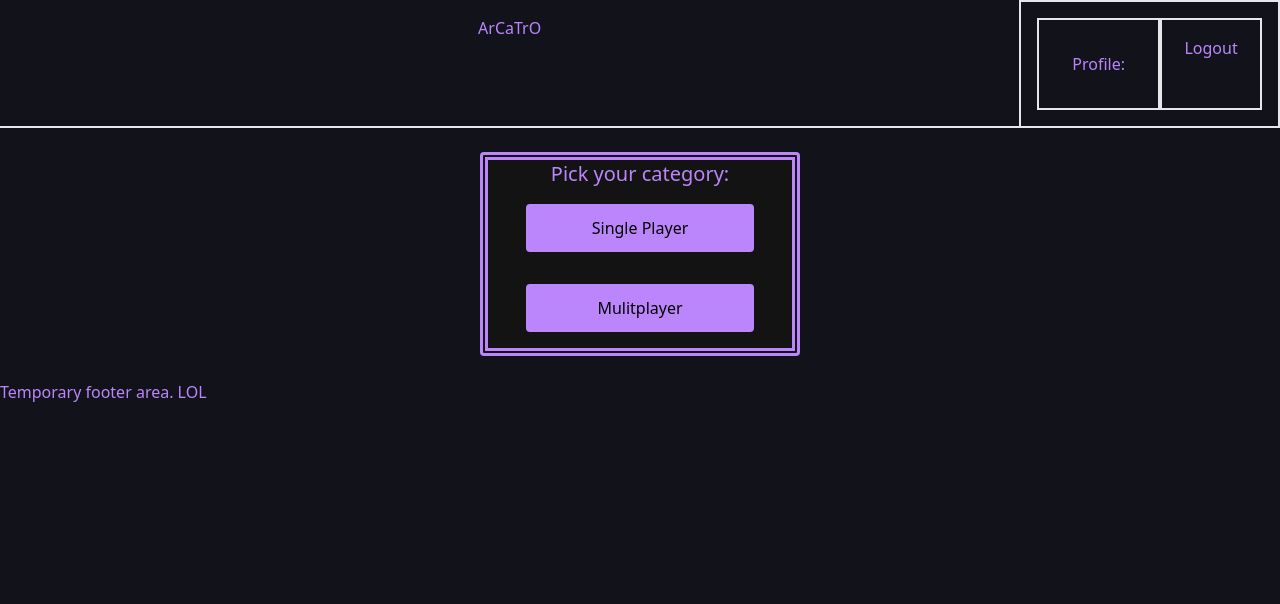
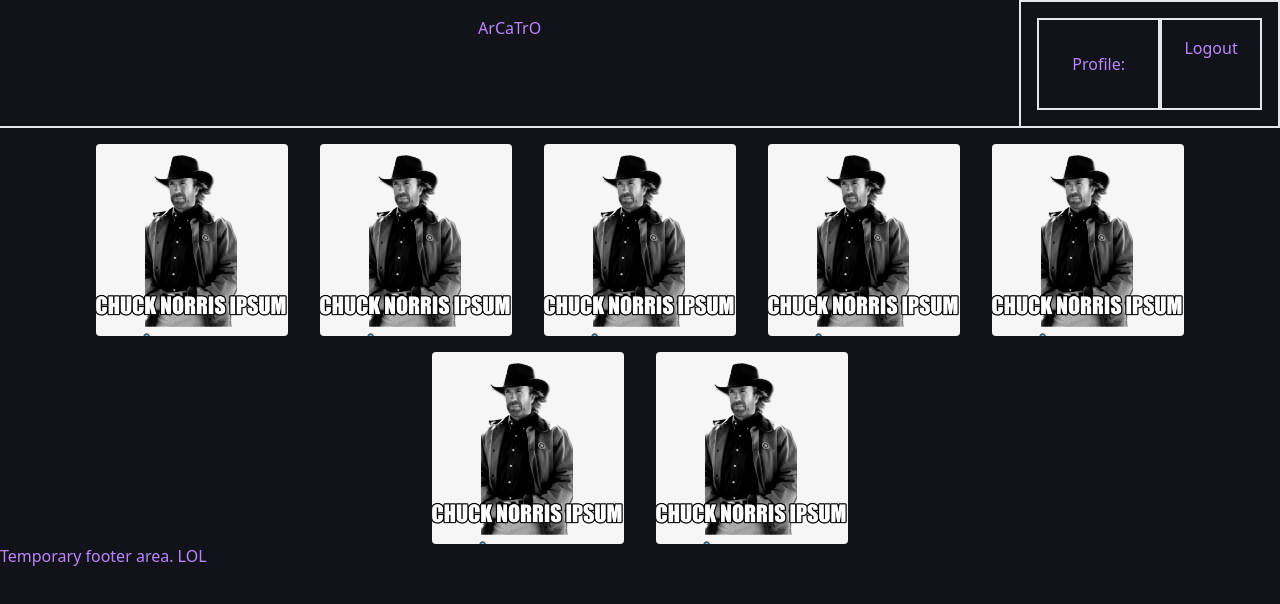
Before and after one commit to JoelKovalcson/Catro-Gaming, a React (Create React App) app in the folder client/: page /multiplayer in a window 1280 px wide. Shown: the top 604 px of the page. Built offline with nearby package versions, Linux system fonts and the light colour scheme; what tw-elements would draw is missing.

Commit message:
added multiplayer page

```diff
--- a/client/src/App.js
+++ b/client/src/App.js
@@ -12,6 +12,7 @@ import Profile from './pages/Profile';
 import SignUp from './pages/SignUp';
 import Tetris from './pages/Tetris';
 import Singleplayer from './components/Singleplayer';
+import Multiplayer from './components/Multiplayer';
 
 const httpLink = createHttpLink({
 	uri: '/graphql',
@@ -44,6 +45,7 @@ function App() {
 					<Route exact path="/profile/:username?" component={Profile}/>
 					<Route exact path="/tetris" component={Tetris}/>
 					<Route exact path="/singleplayer" component={Singleplayer}/>
+					<Route exact path="/multiplayer" component={Multiplayer}/>
 
 					<Route component={Homepage}/>
 				</Switch>
--- /dev/null
+++ b/client/src/components/Multiplayer.js
@@ -0,0 +1,40 @@
+import React from "react";
+import { Link } from "react-router-dom";
+
+const Multiplayer = () => {
+    return (
+        <>
+        <div className="flex flex-wrap justify-center w-screen">
+            <Link to='/tetris' className="card-image flex flex-col justify-center mx-4 mt-4 h-48 w-48 rounded bg-cover bg-center bg-chuck-norris">
+                <div className="card-text self-center text-bold text-xl">Tetris</div>
+            </Link>
+
+            <Link to='/tetris' className="card-image flex flex-col justify-center mx-4 mt-4 h-48 w-48 rounded bg-cover bg-center bg-chuck-norris">
+                <div className="card-text self-center text-bold text-xl">Tetris</div>
+            </Link>
+
+            <Link to='/tetris' className="card-image flex flex-col justify-center mx-4 mt-4 h-48 w-48 rounded bg-cover bg-center bg-chuck-norris">
+                <div className="card-text self-center text-bold text-xl">Tetris</div>
+            </Link>
+
+            <Link to='/tetris' className="card-image flex flex-col justify-center mx-4 mt-4 h-48 w-48 rounded bg-cover bg-center bg-chuck-norris">
+                <div className="card-text self-center text-bold text-xl">Tetris</div>
+            </Link>
+
+            <Link to='/tetris' className="card-image flex flex-col justify-center mx-4 mt-4 h-48 w-48 rounded bg-cover bg-center bg-chuck-norris">
+                <div className="card-text self-center text-bold text-xl">Tetris</div>
+            </Link>
+
+            <Link to='/tetris' className="card-image flex flex-col justify-center mx-4 mt-4 h-48 w-48 rounded bg-cover bg-center bg-chuck-norris">
+                <div className="card-text self-center text-bold text-xl">Tetris</div>
+            </Link>
+
+            <Link to='/tetris' className="card-image flex flex-col justify-center mx-4 mt-4 h-48 w-48 rounded bg-cover bg-center bg-chuck-norris">
+                <div className="card-text self-center text-bold text-xl">Tetris</div>
+            </Link>
+        </div>
+        </>
+    )
+}
+
+export default Multiplayer
--- a/client/src/pages/Homepage.js
+++ b/client/src/pages/Homepage.js
@@ -6,13 +6,13 @@ const Homepage = () => {
 	return (
 		<>
 			<div className='flex justify-center my-6'>
-				<div className='flex flex-col w-1/4 rounded border border-8 border-double border-pastel-purple bg-light-background'>
+				<div className='flex flex-col items-center w-1/4 rounded border border-8 border-double border-pastel-purple bg-light-background'>
 					<h3 className='self-center text-xl'>Pick your category:</h3>
 					<button className='self-center w-3/4 h-12 m-4 rounded bg-pastel-purple'>
 						<Link to="/singleplayer" className='text-black'>Single Player</Link>
 					</button>
 					<button className='self-center w-3/4 h-12 m-4 rounded bg-pastel-purple'>
-						<Link to="/multiplayer" className='text-black'>Mulitplayer</Link>
+						<Link to="/multiplayer" className='text-black'>Multiplayer</Link>
 					</button>
 				</div>
 			</div>
```
